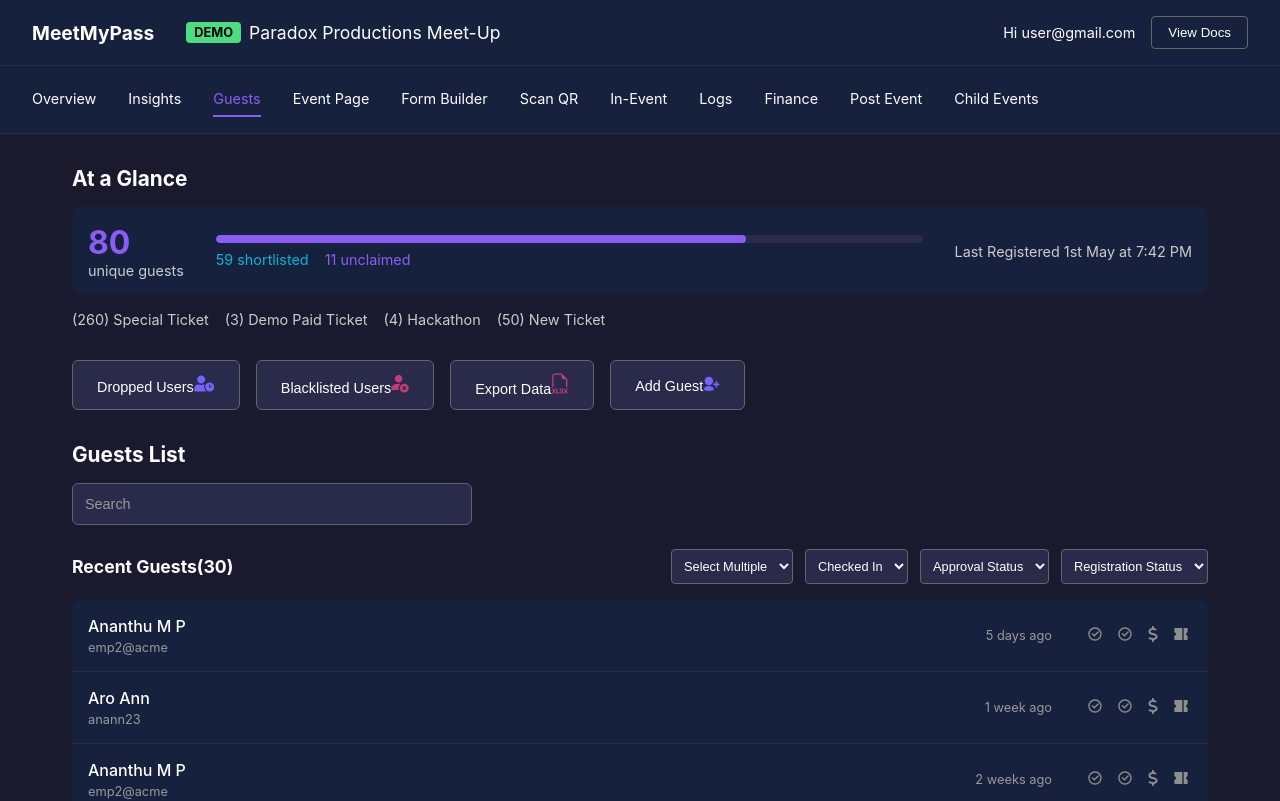
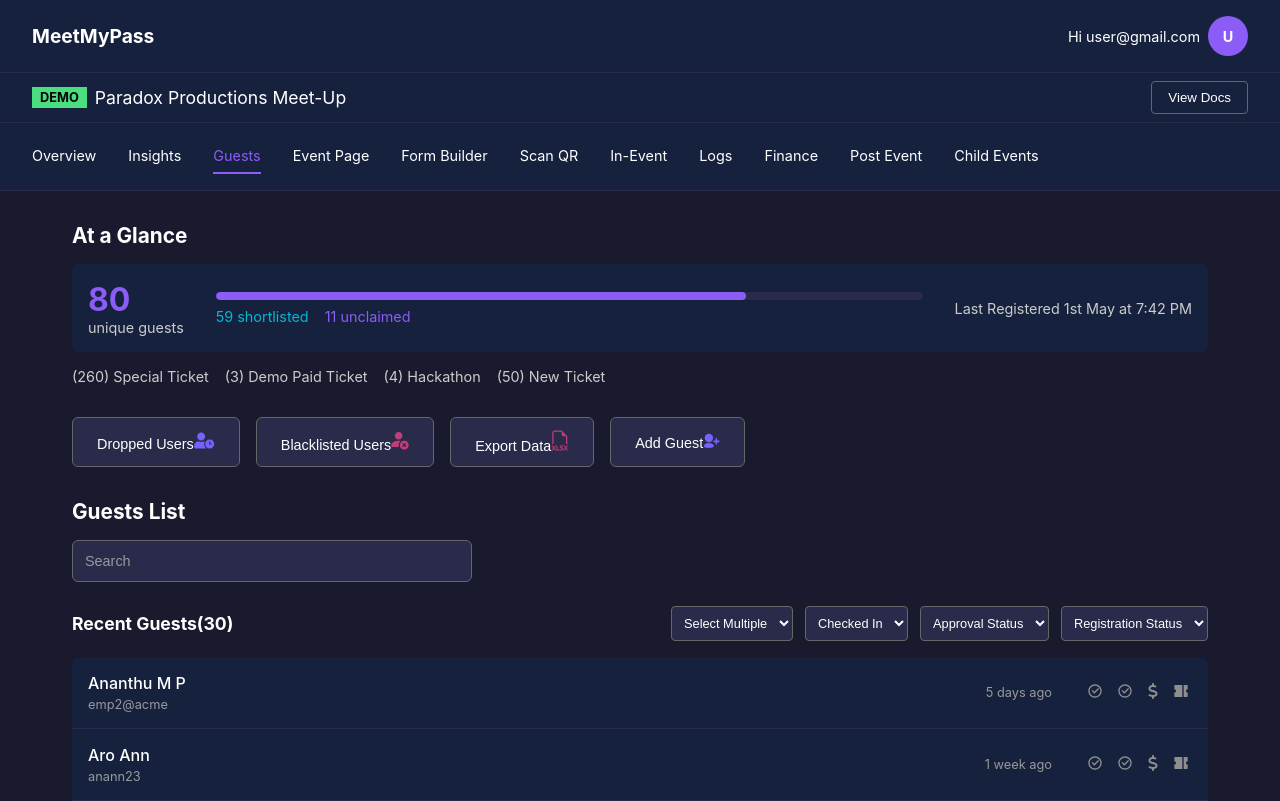
Before and after one commit to dariogeorge21/intern-task1, a React (Vite) app: page / in a window 1280 px wide. Shown: the top 801 px of the page. Built offline with nearby package versions, Linux system fonts and the light colour scheme.

Commit message:
user avatar + sub-tab

```diff
--- a/src/App.css
+++ b/src/App.css
@@ -46,7 +46,7 @@ body {
   background-color: #4ade80;
   color: #000;
   padding: 0.2rem 0.5rem;
-  border-radius: 4px;
+  border-radius: full;
   font-size: 0.8rem;
   font-weight: bold;
 }
@@ -58,10 +58,38 @@ body {
   font-size: 0.9rem;
 }
 
+.user-info {
+  display: flex;
+  align-items: center;
+  gap: 0.5rem;
+}
+
+.avatar{
+  width: 40px;
+  height: 40px;
+  border-radius: 50%;
+  background-color: #8b5cf6;
+  display: flex;
+  align-items: center;
+  justify-content: center;
+  color: #fff;
+  font-weight: bold;
+}
+
+.low-header {
+  display: flex;
+  justify-content: space-between;
+  align-items: center;
+  padding: 0.5rem 2rem;
+  background-color: #16213e;
+  border-bottom: 1px solid #2a2a4a;
+}
+
 .view-docs {
   background: none;
   border: 1px solid #666;
   color: #fff;
+
   padding: 0.5rem 1rem;
   border-radius: 4px;
   cursor: pointer;
--- a/src/App.tsx
+++ b/src/App.tsx
@@ -25,16 +25,24 @@ export default function App() {
       <header className="header">
         <div className="header-left">
           <div className="logo">MeetMyPass</div>
-          <div className="event-title">
+
+        </div>
+        <div className="header-right">
+          <div className="user-info">
+            <span>Hi user@gmail.com </span>
+            <div className="avatar">U</div>
+          </div>
+        </div>
+      </header>
+      <div className="low-header">
+        <div className="event-title">
             <span className="demo-badge">DEMO</span>
             Paradox Productions Meet-Up
-          </div>
         </div>
-        <div className="header-right">
-          <span>Hi user@gmail.com</span>
+        <div id="docs">
           <button className="view-docs">View Docs</button>
         </div>
-      </header>
+      </div>
 
       <nav className="nav-tabs">
         <span>Overview</span>
@@ -107,8 +115,7 @@ export default function App() {
         <section className="guests-section">
           <h2>Guests List</h2>
           <div className="search-bar">
-
-            <input type="text" placeholder="Search"  />
+            <input type="text" placeholder="Search" />
           </div>
 
           <div className="guests-header">
```
